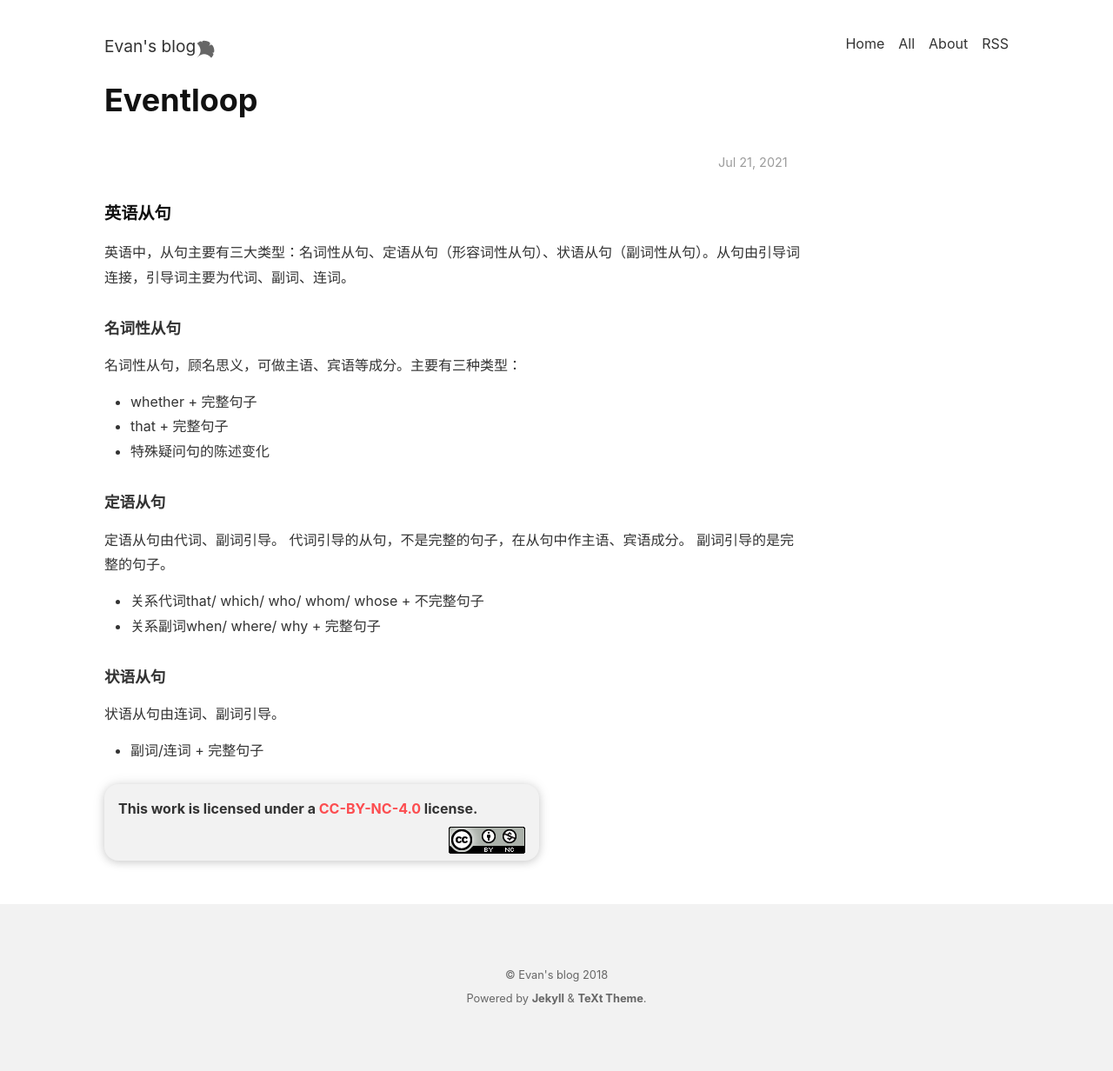
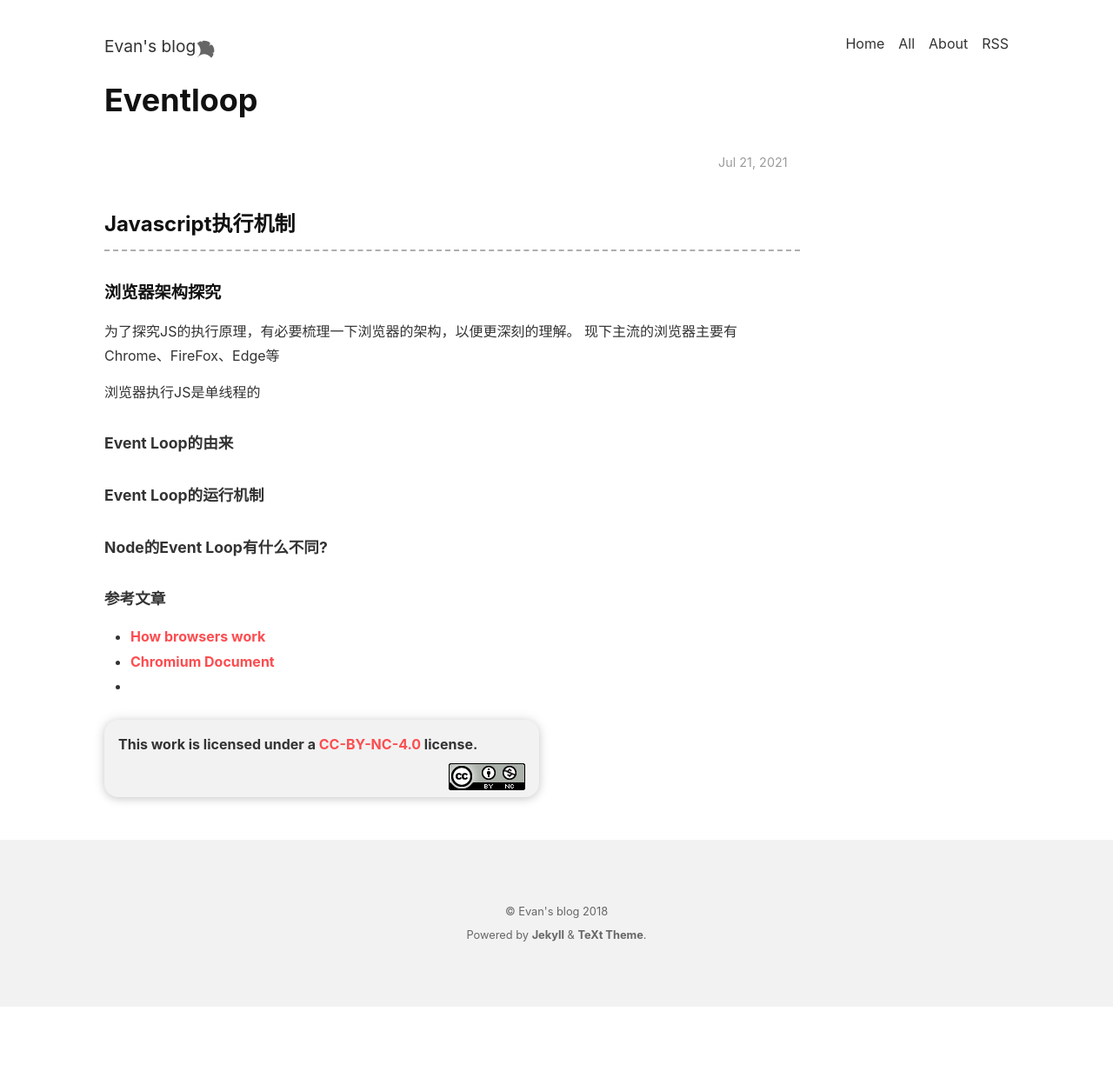
Before and after one commit to aiz327/songandxin.github.io, a Jekyll site: the page built from _posts/2021-07-21-EventLoop.md, in a window 1280 px wide. Shown: the whole page at 87% size. Built offline with Jekyll 4.4.1, drawn with Linux system fonts in a browser that asks for light colours; nearby versions of some CDN libraries; our own code applies the rules of GitHub Pages for plain Markdown files; after the commit the page ends 1158 px from its top, so only the background shows below that.

Commit message:
eventloop

```diff
--- a/_posts/2021-07-21-EventLoop.md
+++ b/_posts/2021-07-21-EventLoop.md
@@ -1,26 +1,20 @@
-### 英语从句
+## Javascript执行机制
 
-英语中，从句主要有三大类型：名词性从句、定语从句（形容词性从句）、状语从句（副词性从句）。从句由引导词连接，引导词主要为代词、副词、连词。
+### 浏览器架构探究
 
-#### 名词性从句
+为了探究JS的执行原理，有必要梳理一下浏览器的架构，以便更深刻的理解。
+现下主流的浏览器主要有Chrome、FireFox、Edge等
 
-名词性从句，顾名思义，可做主语、宾语等成分。主要有三种类型：
+浏览器执行JS是单线程的
 
-- whether + 完整句子
-- that + 完整句子
-- 特殊疑问句的陈述变化
+#### Event Loop的由来
 
-#### 定语从句
+#### Event Loop的运行机制
 
-定语从句由代词、副词引导。
-代词引导的从句，不是完整的句子，在从句中作主语、宾语成分。
-副词引导的是完整的句子。
+#### Node的Event Loop有什么不同?
 
-- 关系代词that/ which/ who/ whom/ whose + 不完整句子
-- 关系副词when/ where/ why + 完整句子
 
-#### 状语从句
-
-状语从句由连词、副词引导。
-
-- 副词/连词 + 完整句子
+#### 参考文章
+- [How browsers work](http://taligarsiel.com/Projects/howbrowserswork1.htm#Introduction)
+- [Chromium Document](https://www.chromium.org/developers/design-documents)
+-
```
Also changed, not shown: _posts/2021-07-22-浏览器架构探究.md (added, +61 -0 lines).
